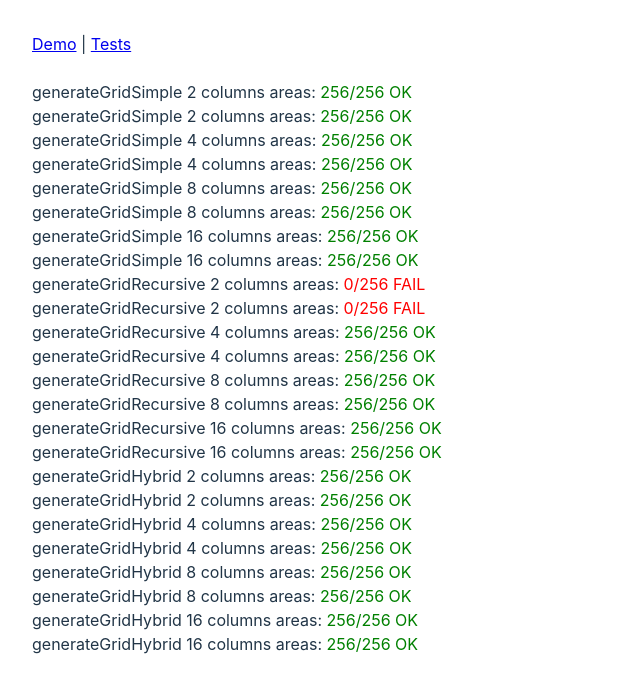
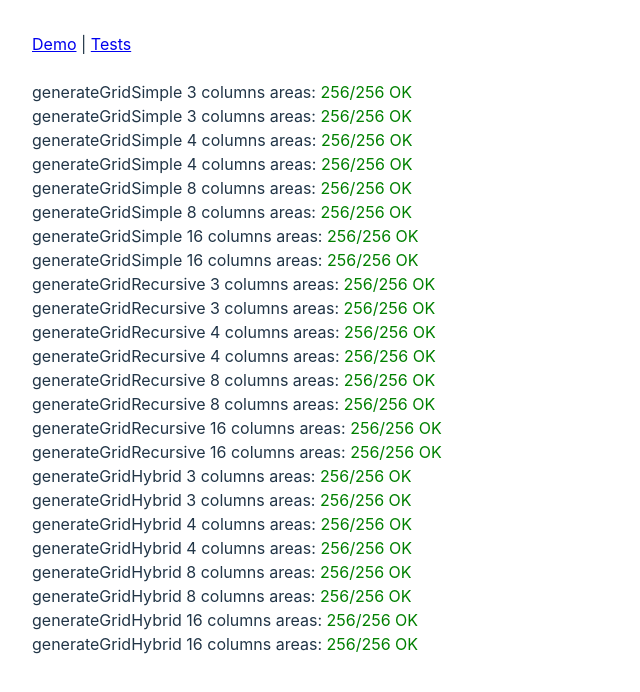
Before and after one commit to noway/tedx-auckland-events-layout, a React (Vite) app: page /tests in a window 1280 px wide. Shown: the top 692 px of the page, without its empty margins (0-640 px from the left). Built offline with nearby package versions, Linux system fonts and the light colour scheme.

Commit message:
change tests

```diff
--- a/src/Tests.tsx
+++ b/src/Tests.tsx
@@ -12,9 +12,9 @@ import {
 
 const generateGridTestMatrix = [
   {
-    columns: 2,
+    columns: 3,
     func: generateGridSimple,
-    name: "generateGridSimple 2 columns areas",
+    name: "generateGridSimple 3 columns areas",
   },
   {
     columns: 4,
@@ -32,9 +32,9 @@ const generateGridTestMatrix = [
     name: "generateGridSimple 16 columns areas",
   },
   {
-    columns: 2,
+    columns: 3,
     func: generateGridRecursive,
-    name: "generateGridRecursive 2 columns areas",
+    name: "generateGridRecursive 3 columns areas",
   },
   {
     columns: 4,
@@ -52,9 +52,9 @@ const generateGridTestMatrix = [
     name: "generateGridRecursive 16 columns areas",
   },
   {
-    columns: 2,
+    columns: 3,
     func: generateGridHybrid,
-    name: "generateGridHybrid 2 columns areas",
+    name: "generateGridHybrid 3 columns areas",
   },
   {
     columns: 4,
```
